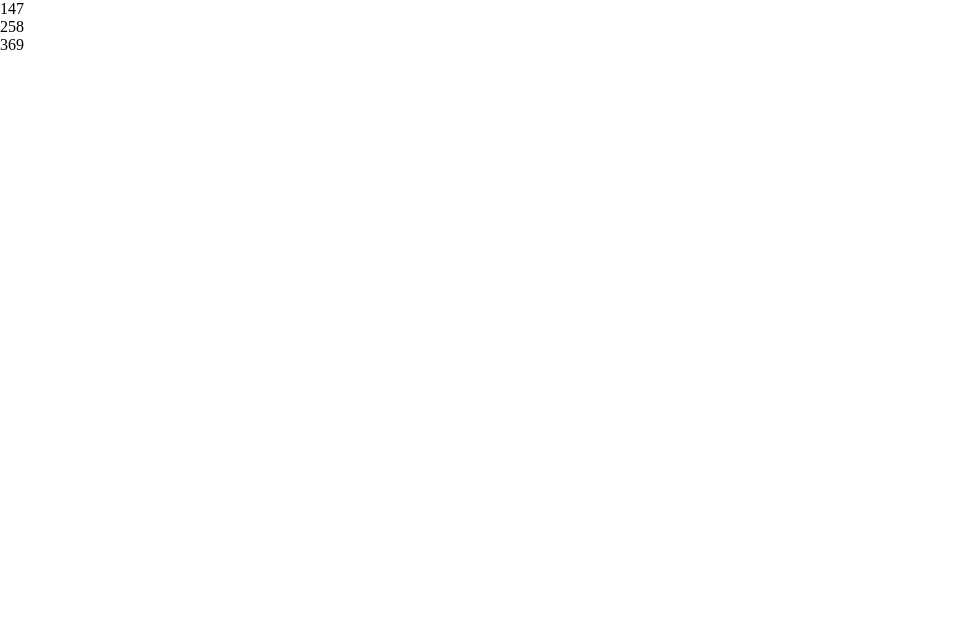
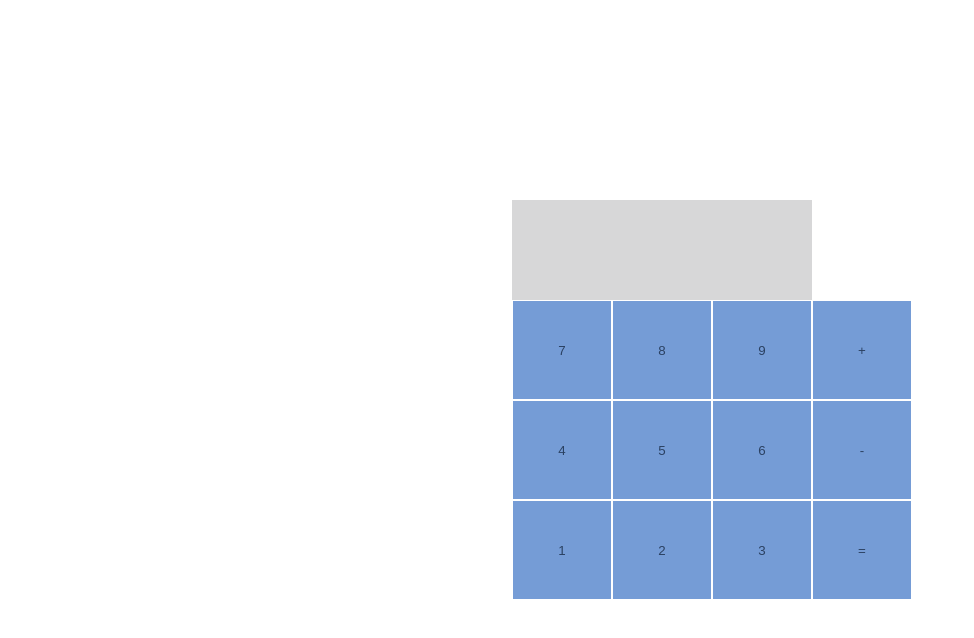
Before and after one commit to nimatullo/Learn-JS, a plain HTML site: page Calculator/index.html in a window 1280 px wide. Shown: the whole page, without its empty margins (0-974 px from the left). Drawn offline with Linux system fonts and the light colour scheme.

Commit message:
square format

```diff
--- a/Calculator/app.js
+++ b/Calculator/app.js
@@ -0,0 +1,9 @@
+buttons = document.querySelectorAll('button');
+textfield = document.querySelector('.screen');
+buttons.forEach(button => {
+    button.addEventListener('click', function () {
+        number = document.createElement('p');
+        number.textContent = button.textContent;
+        textfield.appendChild(number);
+    });
+});
--- a/Calculator/index.html
+++ b/Calculator/index.html
@@ -15,41 +15,51 @@
         <div class="screen">
 
         </div>
-        <div class="rows">
-            <div class="row1">
+        <div class="col">
+            <div class="col1">
                 <div class="button">
-                    <p>1</p>
+                    <button>7</button>
                 </div>
                 <div class="button">
-                    <p>2</p>
+                    <button>4</button>
                 </div>
                 <div class="button">
-                    <p>3</p>
+                    <button>1</button>
                 </div>
             </div>
-            <div class="row2">
+            <div class="col2">
                 <div class="button">
-                    <p>4</p>
+                    <button>8</button>
                 </div>
                 <div class="button">
-                    <p>5</p>
+                    <button>5</button>
                 </div>
                 <div class="button">
-                    <p>6</p>
+                    <button>2</button>
                 </div>
             </div>
-            <div class="row3">
+            <div class="col3">
                 <div class="button">
-                    <p>7</p>
+                    <button>9</button>
                 </div>
                 <div class="button">
-                    <p>8</p>
+                    <button>6</button>
                 </div>
                 <div class="button">
-                    <p>9</p>
+                    <button>3</button>
                 </div>
             </div>
-            <div class="row4"></div>
+            <div class="col4">
+                <div class="button">
+                    <button>+</button>
+                </div>
+                <div class="button">
+                    <button>-</button>
+                </div>
+                <div class="button">
+                    <button>=</button>
+                </div>
+            </div>
         </div>
     </div>
 
--- a/Calculator/style.css
+++ b/Calculator/style.css
@@ -4,7 +4,42 @@
     box-sizing: border-box;
 }
 
-.rows {
+.screen {
+    height: 100px;
+    width: 300px;
+    background-color: #d7d7d8;
+}
+
+.calc-main {
     display: flex;
-    flex-direction: row;
+    flex-direction: column;
+    justify-content: center;
+    align-items: baseline;
+    height: 100vh;
+    padding-left: 40%;
 }
+
+.col {
+    display: flex;
+
+}
+
+.button {
+    padding: 1%;
+    width: 100px;
+    height: 100px;
+    text-align: center;
+}
+
+.button button {
+    width: 100%;
+    height: 100%;
+    background-color: #759cd6;
+    color: #2b4162;
+    border: none;
+}
+
+.button button:hover {
+    border: 1px solid #384E70;
+    transform: scale(1.03);
+}
```
